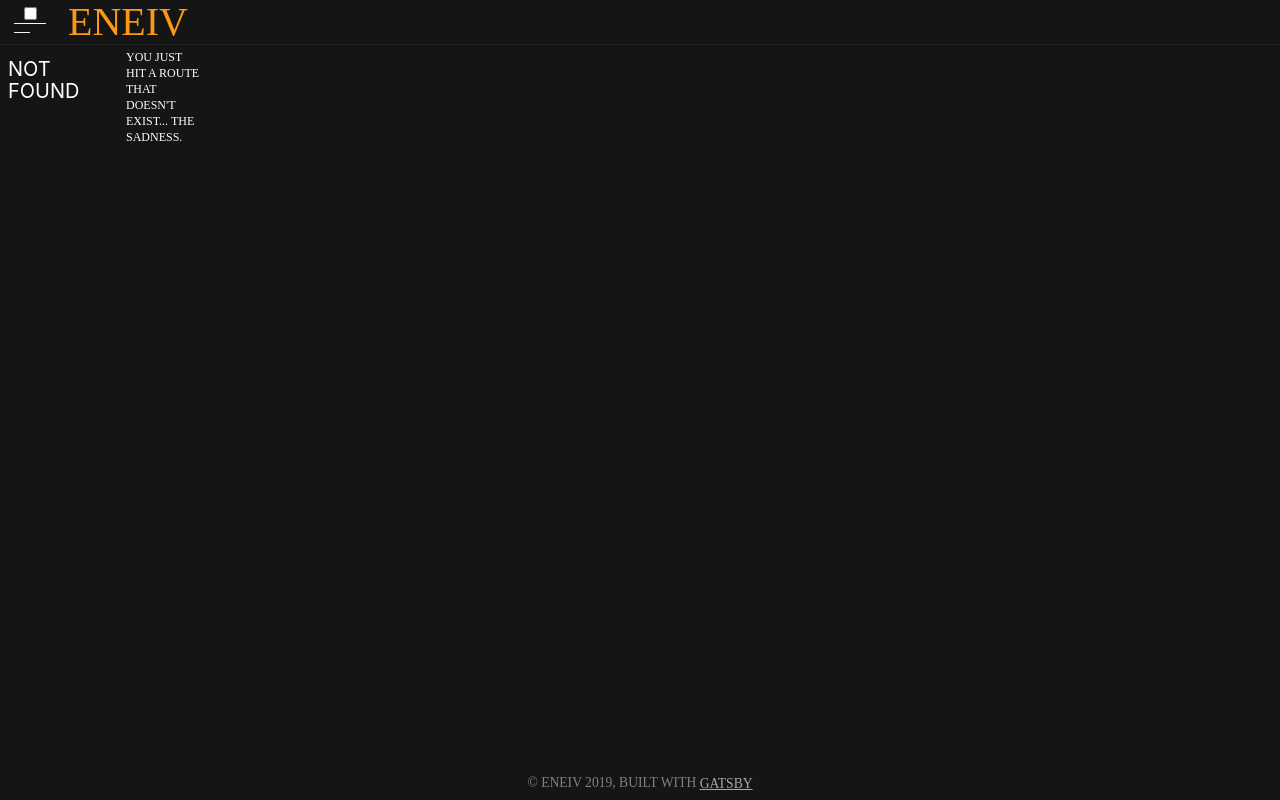
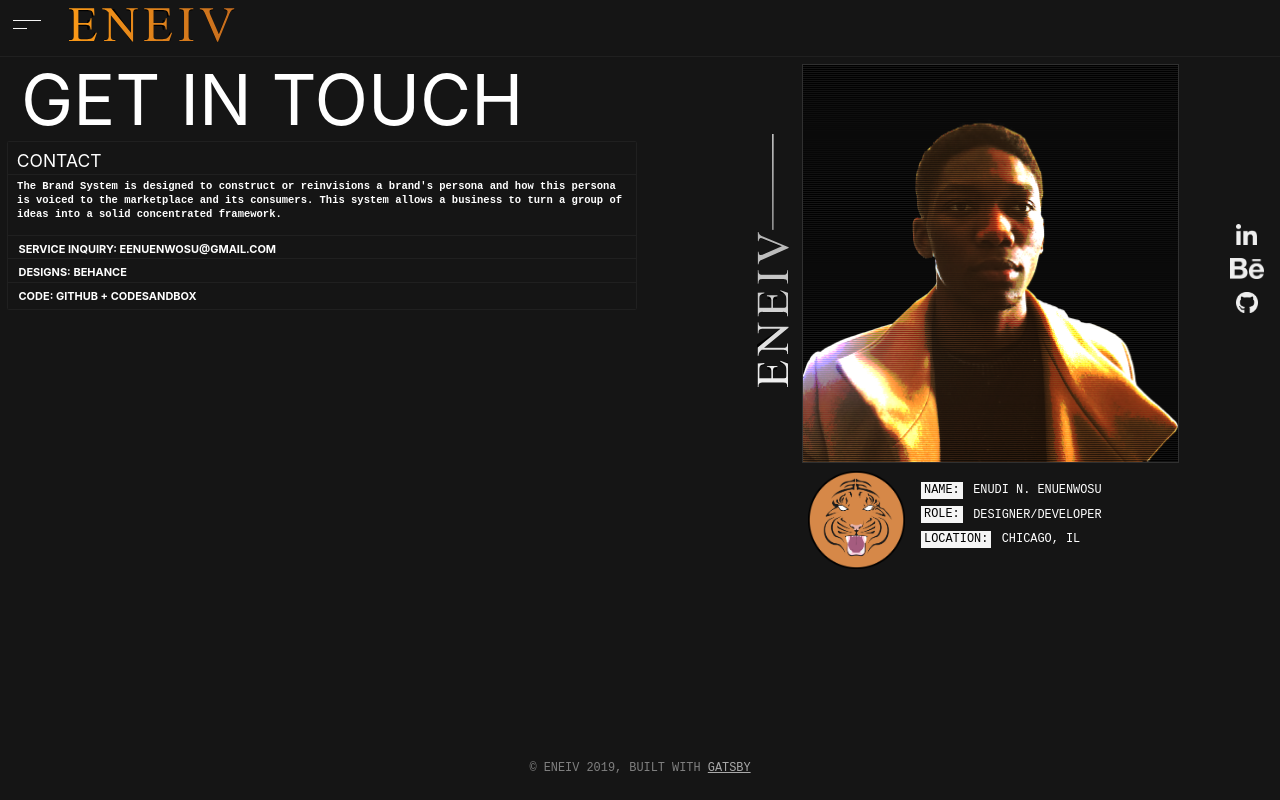
Before and after one commit to ENEIV/ENEIV.github.io, a Gatsby site: page /contact in a window 1280 px wide. Before the commit this address had no page. Built offline with nearby package versions, Linux system fonts and the light colour scheme; Gatsby itself is replaced by a stand-in of ours.

Commit message:
initial site setup

```diff
--- a/src/components/Nav.js
+++ /dev/null
@@ -1,57 +0,0 @@
-import React, { Component } from 'react';
-import { Link } from 'gatsby';
-
-class Nav extends Component {
-  constructor() {
-    super();
-
-    this.state = {
-      showMenu: false,
-    }
-
-    this.showMenu = this.showMenu.bind(this);
-    this.closeMenu = this.closeMenu.bind(this);
-  }
-
-  showMenu(event) {
-    event.preventDefault();
-
-    this.setState({ showMenu: true }, () => {
-      document.addEventListener(`click`, this.closeMenu);
-    });
-  }
-
-  closeMenu() {
-
-    this.setState({ showMenu: false}, () => {
-      document.removeEventListener(`click`, this.closeMenu);
-    });
-  }
-
-  render() {
-    return (
-      <div>
-        <button onClick={this.showMenu}>
-          Show Menu
-        </button>
-
-        {
-          this.state.showMenu
-            ? (
-              <div className="menu"
-                  ref={(element) => {this.dropdownMenu = element;}}>
-                <button><Link to="/page-2/"> Item 1 </Link></button>
-                <button> Item 2 </button>
-                <button> Item 3 </button>
-                <button> Item 4 </button>
-              </div>
-            ) : (
-              null
-            )
-        }
-      </div>
-    );
-  }
-}
-
-export default Nav
--- a/src/components/header.js
+++ b/src/components/header.js
@@ -4,10 +4,24 @@ import PropTypes from "prop-types"
 import styled from "styled-components"
 import "./header.css"
 
+import ENEIV_Au from "../images/ENEIV-Au.svg"
+
+
+const ENEIV = styled.img`
+  height: 7vh;
+  margin: 0;
+  padding: 0;
+  vertical-align: middle;
+
+  @media only screen and (max-width: 768px) {
+    text-align: center;
+    align-self: center;
+  }
+`
 const MenuBtn = styled.button`
   display: inline-block;
   vertical-align: middle;
-  margin: 0 1rem 0 0.5rem;
+  margin: 0 0.25rem 0 0.5rem;
   background-color: unset;
   cursor: pointer;
   border: none;
@@ -21,12 +35,29 @@ const Bar = styled.div`
 
 const MenuItems = styled.ul`
   margin: 0;
+  height: 100%;
   display: inline-block;
   list-style-type: none;
-  transition: 2;
   li {
+    height: 100%;
     margin: 0 0.65rem;
     display: inline-block;
+  }
+  @media only screen and (max-width: 768px) {
+    width: 100%;
+    display: block;
+    margin: 0 0 1.5rem;
+
+    li {
+      display: block;
+      padding: 0.5rem;
+    }
+
+    a {
+      height: 100%;
+      width: 100%;
+      display: block;
+    }
   }
 `
 
@@ -61,29 +92,28 @@ class Header extends Component {
     return (
         <header>
           <MenuBtn onClick={this.showMenu}>
-            <input type="checkbox" class="toggler"></input>
             <Bar style={{ width: `2rem`}} />
             <Bar style={{ width: `1rem`}} />
           </MenuBtn>
 
-          <h1 className="Logo">
-            <Link to="/" className="ENEIV">
-              ENEIV
-            </Link>
-          </h1>
+          <ENEIV src={ENEIV_Au} />
 
           {
-          this.state.showMenu
-            ? (
+          this.state.showMenu ? (
               <MenuItems className="menu" ref={(element) => {this.dropdownMenu = element;}}>
+                <li>
+                  <Link to="/" className="Link">
+                      Home
+                  </Link>
+                </li>
                 <li>
                   <Link to="/services/" className="Link">
                       Services
                   </Link>
                 </li>
                 <li>
-                  <Link to="/page-2/" className="Link">
-                      Contact/Hire
+                  <Link to="/contact/" className="Link">
+                      Contacts
                   </Link>
                 </li>
               </MenuItems>
--- a/src/components/layout.css
+++ b/src/components/layout.css
@@ -603,14 +603,59 @@ pre tt:after {
   }
 }
 
+@media only screen and (min-width: 200px) {
+  html {
+    font: 10px/1em 'chakra petch', monospace, sans-serif;
+  }
+  .Intel {
+    font-size: 1rem !important;
+  }
+}
+
+@media only screen and (min-width: 375px) {
+  html {
+    font: 14px/1em 'chakra petch', monospace, sans-serif;
+  }
+  .Intel {
+    font-size: 0.75rem !important;
+  }
+}
+
+@media only screen and (min-width: 425px) {
+  .Intel {
+    font-size: 0.85rem !important;
+  }
+}
+
 @media only screen and (min-width: 768px) {
   html {
-    font: 16px/1em 'chakra petch', serif;
+    font: 12px/1em 'chakra petch', monospace, sans-serif;
+  }
+  .Intel {
+    font-size: 0.85rem !important;
+  }
+}
+
+@media only screen and (max-width: 768px) {
+  section {
+    overflow-y: none;
+  }
+}
+
+@media only screen and (min-width: 1024px) {
+  html {
+    font: 14px/1em 'chakra petch', monospace, sans-serif;
+  }
+}
+
+@media only screen and (min-width: 1440px) {
+  html {
+    font: 18px/1em 'chakra petch', monospace, sans-serif;
   }
 }
 
 @media screen and (min-width: 2560px) {
   html {
-    font: 30px/1em 'chakra petch', serif;
+    font: 30px/1em 'chakra petch', monospace, sans-serif;
   }
 }
--- a/src/components/layout.js
+++ b/src/components/layout.js
@@ -16,19 +16,17 @@ import "./layout.css"
 
 const Grid = styled.main`
   display: grid;
-  height: 100%;
+  min-height: 88vh;
   padding: 0 0.5rem;
   grid-template-columns: repeat(12, 1fr);
   column-gap: 0.5rem;
 `
 const Outro = styled.footer`
   display: block;
-  align-items: center;
   text-align: center;
   font-size: 0.85rem;
   width: 100%;
-  position: fixed;
-  bottom: 0.5rem;
+  max-height: 5vh;
   color: grey;
   a {
     color: darkgrey;
--- /dev/null
+++ b/src/pages/contact.js
@@ -0,0 +1,213 @@
+import React from "react"
+
+import Layout from "../components/layout"
+import styled from "styled-components"
+import SEO from "../components/seo"
+
+import linkedin from "../images/Social/linkedin.png"
+import behance from "../images/Social/behance.png"
+import github from "../images/Social/github.png"
+
+import persona from "../images/persona.png"
+import ENEIV_Ag from "../images/ENEIV-Ag.svg"
+import Seal from "../images/ENEIV-Seal.png"
+
+const Display = styled.h1`
+font-size: 5rem;
+grid-column: 1/13;
+margin: 0.25rem 1rem;
+
+ @media (max-width: 650px) {
+  font-size: 3.5rem;
+ }
+
+`
+
+const Card = styled.div`
+  color: white;
+  display: inline-block;
+  border-radius: 0.1em;
+  border: 1px solid #202020;
+  background: #151515;
+  vertical-align: top;
+  margin-bottom: 0.5rem;
+  h1 {
+    padding: 0.5em 0 0.2em 0.5em;
+    margin: 0 0 0.25em 0;
+    border-bottom: 1px solid #202020;
+    vertical-align: middle;
+  }
+  h5 {
+    margin: 0.5rem 0 0 0;
+    padding: 0 0 0.25rem 0.75rem;
+  }
+  h6 {
+    margin: 0.5rem 0 0.25rem 0;
+    padding: 0 0 0.25rem 0.75rem;
+    border-bottom: 1px solid #202020;
+  }
+  h6:last-child {
+    border: none;
+  }
+  a {
+    text-decoration: none;
+  }
+  a:hover {
+    color: #fa9917;
+    font-size: 0.9rem;
+  }
+  p {
+    padding: 0 0.65rem 1rem;
+    font-weight: bold;
+    text-transform: none;
+    border-bottom: 1px solid #202020;
+  }
+`
+
+const Contacts = styled.div`
+  grid-row: 1;
+  grid-column: 1/7;
+
+  @media (max-width: 650px) {
+    grid-row: 1 !important;
+    grid-column: 1/13 !important;
+}
+`
+
+
+const PersonaSection = styled.section`
+  grid-row: 1;
+  grid-column: 8/13;
+
+  @media (max-width: 650px) {
+    grid-row: 2 !important;
+    grid-column: 1/13 !important;
+  }
+`
+
+  const Logo = styled.div`
+  display: inline-block;
+  width: 10%;
+  height: 100%;
+  margin: 5rem 0 0 0;
+  vertical-align: top;
+  `
+
+    const ENEIV = styled.img`
+    margin: 0;
+    padding: 0;
+    display: inline-block;
+  `
+
+    const Bio = styled.div`
+    width: 80%;
+    display: inline-block;
+    `
+
+    const Tigre = styled.img`
+      width: 25%;
+      margin: 0.15rem;
+      padding: 0.25rem;
+      display: inline-block;
+    `
+
+    const Intel = styled.div`
+      width: 70%;
+      display: inline-block;
+      vertical-align: top;
+      padding: 1rem 0 0 0;
+      p {
+        font-size: 1rem;
+        padding: 0.25rem 0  0 0.75rem;
+      }
+      span {
+        color: black;
+        margin: 0 0.25rem 0 0;
+        padding: 0.1rem 0.2rem;
+        background-color: whitesmoke;
+      }
+    `
+
+  const Persona = styled.img`
+    width: 90%;
+    margin: auto;
+    border: 1px solid #303030;
+    display: inline-block;
+  `
+
+  const Socials = styled.div`
+    width: 10%;
+    vertical-align: top;
+    display: inline-block;
+    list-style-type: none;
+    transform: translate(0, 20vh);
+    li {
+      text-align: center;
+    }
+    img {
+      height: 1.5rem;
+    }
+    img:hover {
+      height: 1.75rem;
+    }
+  `
+
+
+
+const ServicePage = () => (
+  <Layout>
+    <SEO title="Contact" keywords={[`ENEIV`, `Contact`, `porfolio`,`gatsby`, `application`, `react` ]} />
+
+    <Contacts>
+    <Display>Get in touch</Display>
+
+      <Card>
+        <h1>Contact</h1>
+        <p>
+          The Brand System is designed to construct or reinvisions a brand's persona and how this persona is voiced to the marketplace and its consumers. This system allows a business to turn a group of ideas into a solid concentrated framework.
+        </p>
+        <h6>Service Inquiry: EEnuenwosu@gmail.com</h6>
+        <h6>Designs: Behance </h6>
+        <h6>Code: Github + Codesandbox</h6>
+      </Card>
+    </Contacts>
+
+    <PersonaSection style={{gridRow: `1`}}>
+      <Logo>
+        <ENEIV src={ENEIV_Ag}  />
+      </Logo>
+
+      <Bio>
+        <Persona src={persona} />
+        <div>
+          <Tigre src={Seal} />
+          <Intel>
+            <p className="Intel"><span>Name:</span> Enudi N. Enuenwosu</p>
+            <p className="Intel"><span>Role:</span> Designer/Developer</p>
+            <p className="Intel"><span>Location:</span> Chicago, IL</p>
+          </Intel>
+        </div>
+      </Bio>
+
+      <Socials>
+      <li>
+          <a href="https://www.linkedin.com/in/enudi-enuenwosu-b0a463125/" target="_blank" rel="noopener noreferrer">
+            <img src={linkedin}  alt="Linked-In Profile" />
+          </a>
+        </li>
+        <li>
+          <a href="https://www.behance.net/ENEIV/" target="_blank" rel="noopener noreferrer">
+            <img src={behance} alt="Behance Profile" />
+          </a>
+        </li>
+        <li>
+          <a href="https://github.com/ENEIV" target="_blank" rel="noopener noreferrer">
+            <img src={github} alt="GitHub Profile" />
+          </a>
+        </li>
+      </Socials>
+</PersonaSection>
+  </Layout>
+)
+
+export default ServicePage
```
Also changed, not shown: src/components/Loadout.js (deleted, +0 -32 lines), src/components/Logo.js (deleted, +0 -32 lines), src/components/Menu.js (deleted, +0 -24 lines), src/pages/index.css (deleted, +0 -15 lines), src/pages/index.js (+88 -44 lines), src/pages/page-2.js (deleted, +0 -16 lines), src/pages/services.js (+32 -4 lines), src/images/ENEIV-Ag.svg (added), src/images/ENEIV-Au.svg (added), src/images/ENEIV-GLD.svg (deleted), src/images/ENEIV-Seal.png (added), src/images/persona.png (added), src/images/persona01.png (added), src/images/tools-2.svg, 1 more files.
